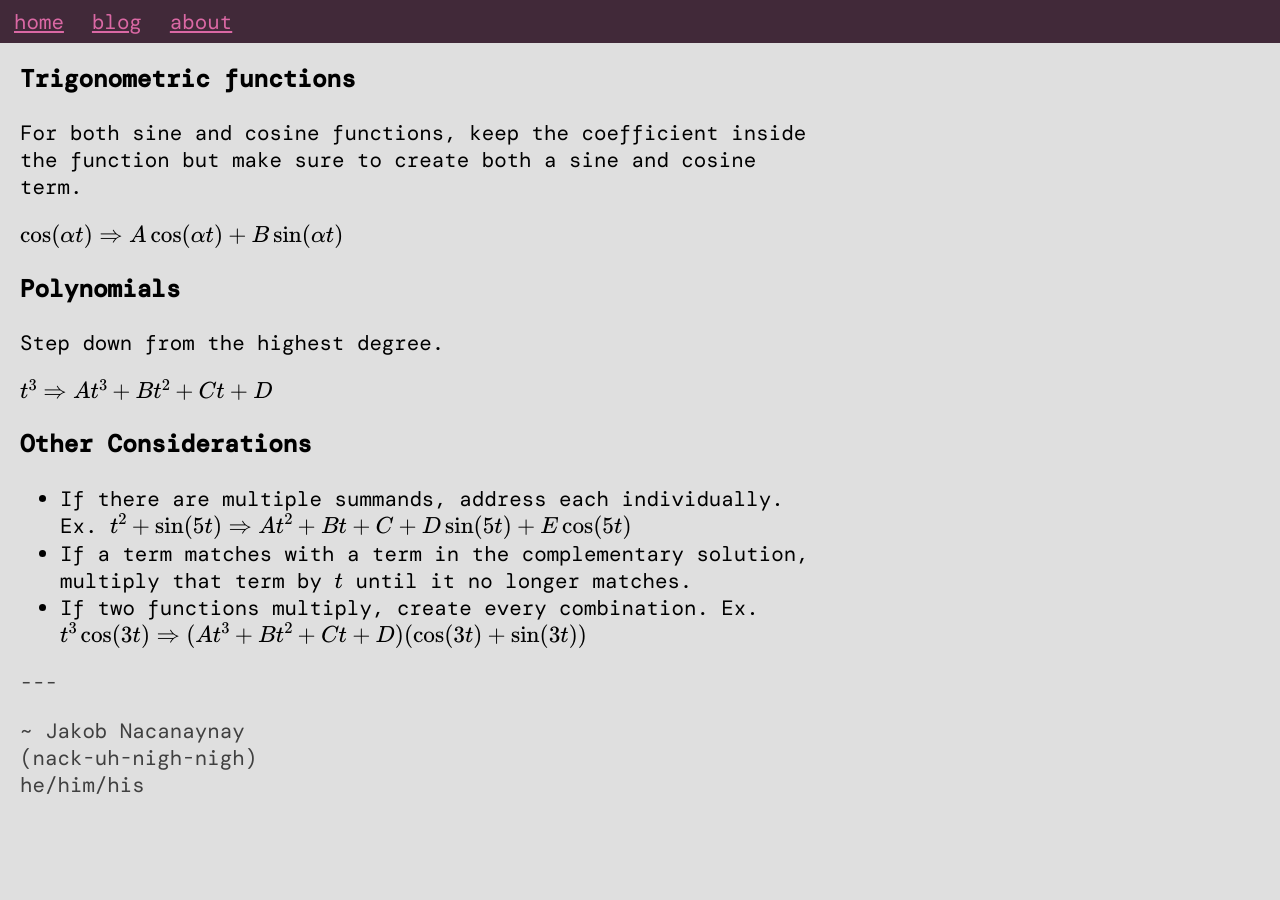
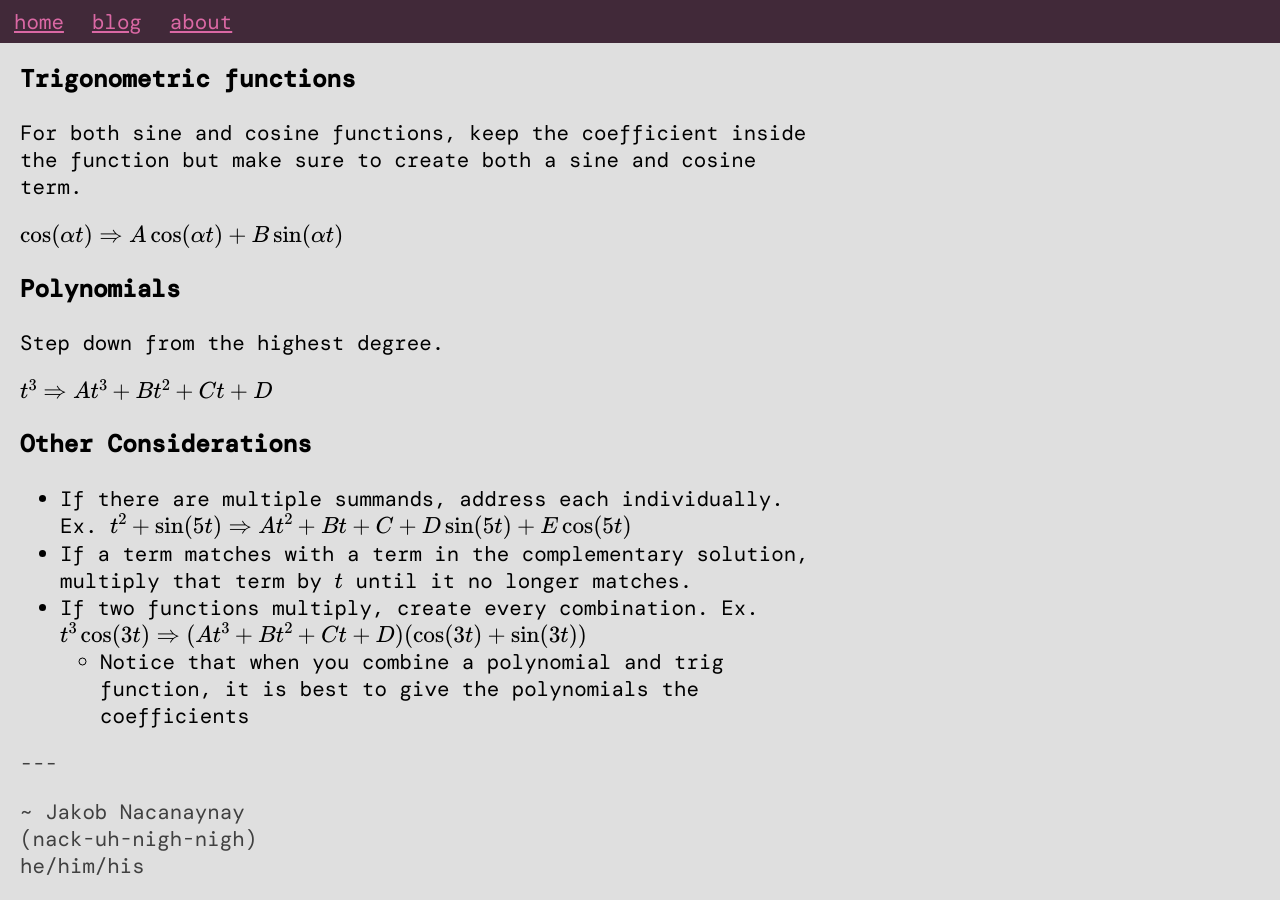
Before and after one commit to j-nac/j-nac.github.io, a Jekyll site: the page built from _posts/2025-05-12-undetermined-coefficients.md, in a window 1280 px wide and 900 px high, scrolled down 516 px. Built offline with Jekyll 4.4.1, drawn with Linux system fonts in a browser that asks for light colours; some web fonts are replaced; before the commit the page ends 1335 px from its top, so only the background shows below that.

Commit message:
Add note to undetermined coefficients

```diff
--- a/_posts/2025-05-12-undetermined-coefficients.md
+++ b/_posts/2025-05-12-undetermined-coefficients.md
@@ -32,3 +32,4 @@ $t^3 \Rightarrow At^3 + Bt^2 + Ct + D$
 - If there are multiple summands, address each individually. Ex. $ t^2 + \sin(5t) \Rightarrow At^2+Bt+C + D\sin(5t) + E\cos(5t) $
 - If a term matches with a term in the complementary solution, multiply that term by $t$ until it no longer matches.
 - If two functions multiply, create every combination. Ex. $ t^3\cos(3t) \Rightarrow (At^3 + Bt^2 + Ct + D)(\cos(3t) + \sin(3t)) $
+  - Notice that when you combine a polynomial and trig function, it is best to give the polynomials the coefficients
```
